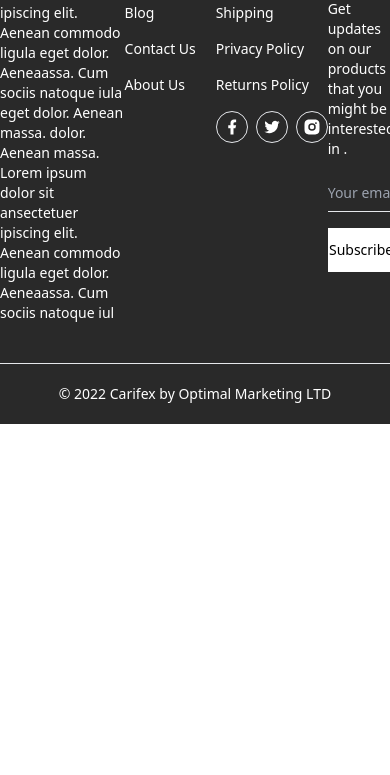
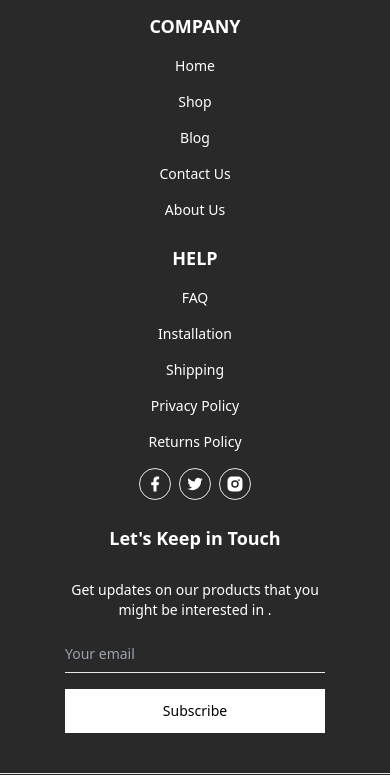
Before and after one commit to Yoodule/carifex, a website: page src/index.html in a window 390 px wide. Shown: the part 420-1195 px from the top of the page. Before the commit the page ends 844 px from the top, so only its background shows below. Drawn offline with nearby package versions, Linux system fonts and the light colour scheme.

Commit message:
make footer mobile responsive

```diff
--- a/src/index.html
+++ b/src/index.html
@@ -43,13 +43,12 @@
                             }" x-on:keydown.escape.prevent.stop="close($refs.button)"
                             x-on:focusin.window="! $refs.panel.contains($event.target) && close()"
                             x-id="['dropdown-button']" class="relative">
-                            <!-- Button -->
+
                             <button x-ref="button" x-on:click="toggle()" :aria-expanded="open"
                                 :aria-controls="$id('dropdown-button')" type="button"
                                 class="flex items-center gap-2 py-2.5 hover:border-b-2 border-black uppercase">
                                 Shop
 
-                                <!-- Heroicon: chevron-down -->
                                 <svg xmlns="http://www.w3.org/2000/svg"
                                     class="h-5 w-5 text-gray-400" viewBox="0 0 20 20"
                                     fill="currentColor">
@@ -59,7 +58,6 @@
                                 </svg>
                             </button>
 
-                            <!-- Panel -->
                             <div x-ref="panel" x-show="open" x-transition.origin.top.left
                                 x-on:click.outside="close($refs.button)"
                                 :id="$id('dropdown-button')" style="display: none;"
@@ -113,13 +111,12 @@
                             }" x-on:keydown.escape.prevent.stop="close($refs.button)"
                             x-on:focusin.window="! $refs.panel.contains($event.target) && close()"
                             x-id="['dropdown-button']" class="relative">
-                            <!-- Button -->
+
                             <button x-ref="button" x-on:click="toggle()" :aria-expanded="open"
                                 :aria-controls="$id('dropdown-button')" type="button"
                                 class="flex items-center gap-2 py-2.5 hover:border-b-2 border-black uppercase">
                                 Contact Us
 
-                                <!-- Heroicon: chevron-down -->
                                 <svg xmlns="http://www.w3.org/2000/svg"
                                     class="h-5 w-5 text-gray-400" viewBox="0 0 20 20"
                                     fill="currentColor">
@@ -129,7 +126,6 @@
                                 </svg>
                             </button>
 
-                            <!-- Panel -->
                             <div x-ref="panel" x-show="open" x-transition.origin.top.left
                                 x-on:click.outside="close($refs.button)"
                                 :id="$id('dropdown-button')" style="display: none;"
@@ -184,7 +180,6 @@
                             }" x-on:keydown.escape.prevent.stop="close($refs.button)"
                             x-on:focusin.window="! $refs.panel.contains($event.target) && close()"
                             x-id="['dropdown-button']" class="relative">
-                            <!-- Button -->
 
                             <div class="relative">
                                 <span
@@ -201,7 +196,6 @@
                                 </button>
                             </div>
 
-                            <!-- Panel -->
                             <div x-ref="panel" x-show="open" x-transition.origin.top.left
                                 x-on:click.outside="close($refs.button)"
                                 :id="$id('dropdown-button')" style="display: none;"
@@ -250,8 +244,9 @@
         </header>
 
 
-        <footer class="w-full bg-[#292929] text-white bottom-0 absolute">
-            <div class="flex container mx-auto justify-between py-10 border-b">
+        <footer class="w-full bg-[#292929] text-white bottom-0 md:absolute">
+            <div
+                class="flex flex-col md:flex-row container mx-auto items-center md:items-start text-center md:text-left md:justify-between py-10 border-b space-y-6 md:space-y-0">
                 <div class="space-y-5 max-w-[250px]">
                     <h1 class="uppercase text-3xl font-bold">Carifex</h1>
 
@@ -320,10 +315,11 @@
 
                     <ul class="text-sm space-y-4">
                         <li>Get updates on our products that you might be interested in .</li>
-                        <li><input type="email" name="" placeholder="Your email" class="py-2 w-full bg-inherit border-b outline-none"></li>
+                        <li><input type="email" name="" placeholder="Your email"
+                                class="py-2 w-full bg-inherit border-b outline-none"></li>
                         <li><button class="bg-white text-black w-full py-3 text-sm">
-                            Subscribe
-                        </button></li>
+                                Subscribe
+                            </button></li>
                     </ul>
                 </div>
             </div>
```
Also changed, not shown: dist/index.css.
